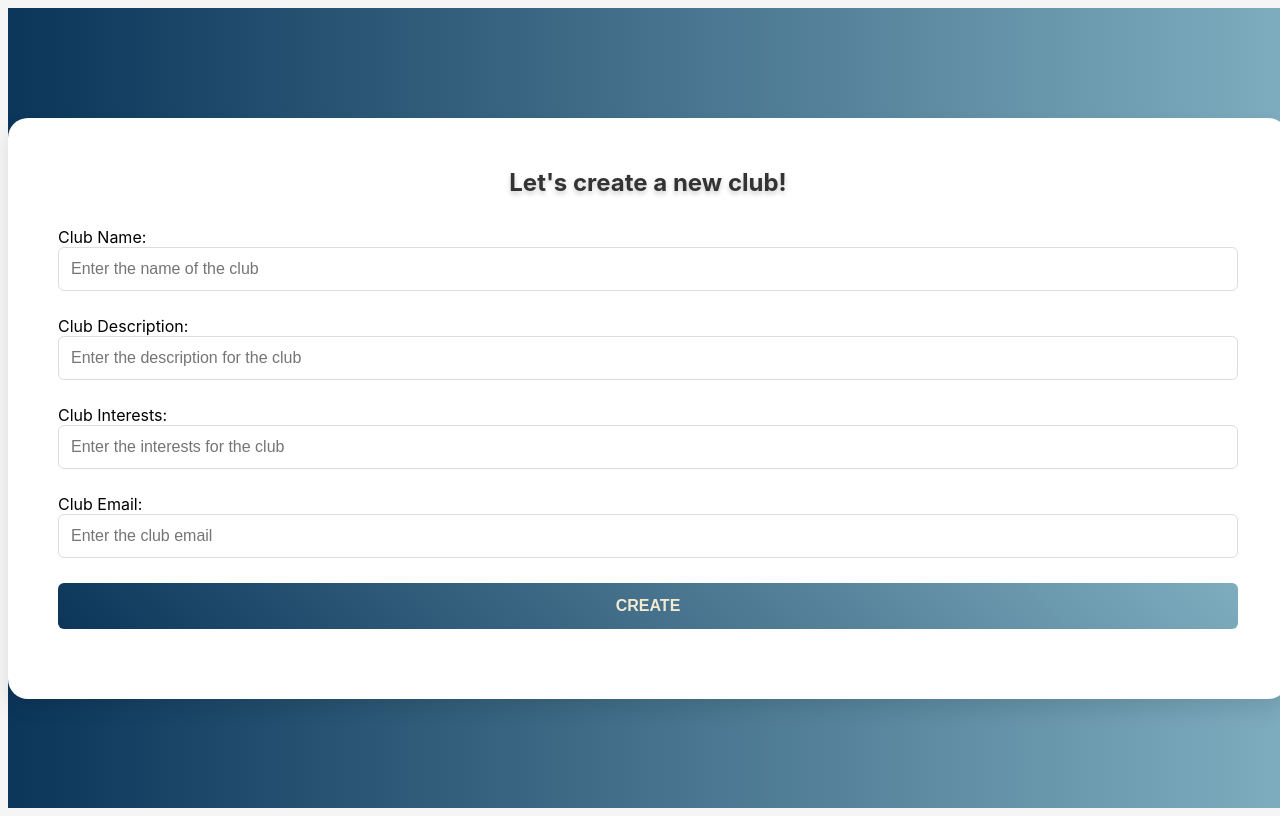
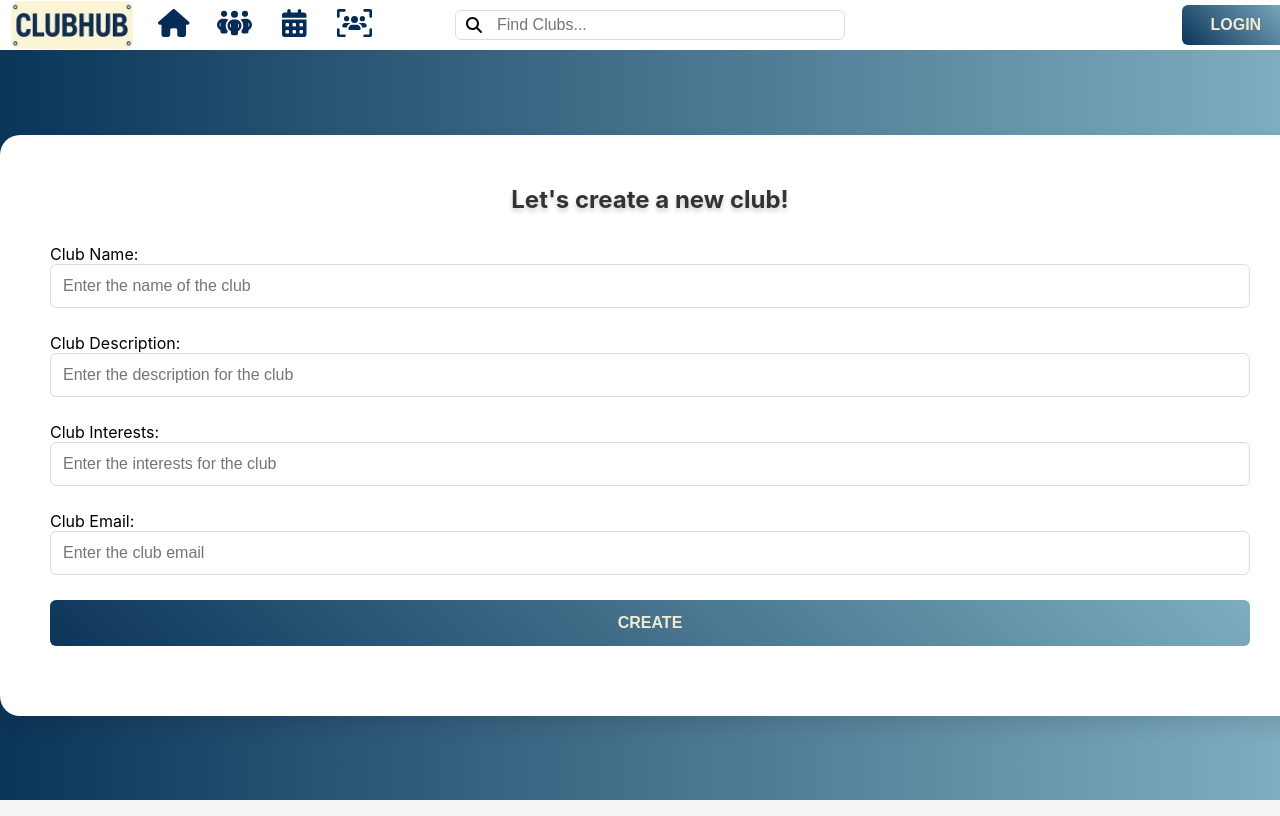
Before and after one commit to Om-Sevak/ClubHub, a React (Create React App) app in the folder client/: page /createClub in a window 1280 px wide. Built offline with nearby package versions, Linux system fonts and the light colour scheme; no server answers.

Commit message:
create-club-page header and bugfix

```diff
--- a/client/src/components/Header.css
+++ b/client/src/components/Header.css
@@ -3,7 +3,7 @@
   height: 50px;
   margin-top: 0;
   padding: 0;
-  justify-content: start;
+  justify-content: flex-start;
   /* optional; just for demo */
   background: white;
   z-index: 1;
--- a/client/src/components/SearchResultList.css
+++ b/client/src/components/SearchResultList.css
@@ -1,10 +1,21 @@
+.search-results-container {
+  width: 100%;
+  display: flex;
+  justify-content: center;
+  text-align: center;
+  overflow: hidden;
+}
+
+
 .search-results-list {
     width: 90%;
     display: inline-block;
     background-color: white;
-    box-shadow: 0px 0px 8px #ddd;
-    border-radius: 10px;
+    border-color: gray;
+    border: 1px;
+    border-style: groove;
     max-height: 300px;
     overflow-y: auto;
+    overflow-x: hidden;
     z-index: 1;
   }
--- a/client/src/components/SearchResultList.jsx
+++ b/client/src/components/SearchResultList.jsx
@@ -3,10 +3,12 @@ import { SearchResult } from "./SearchResult";
 
 export const SearchResultsList = ({ results }) => {
   return (
-    <div className="search-results-list">
-      {results.map((result, id) => {
-        return <SearchResult result={result} key={id} />;
-      })}
+    <div className="search-results-container">
+      <div className="search-results-list">
+        {results.map((result, id) => {
+          return <SearchResult result={result} key={id} />;
+        })}
+      </div>
     </div>
   );
 };
--- a/client/src/pages/createClubPage.css
+++ b/client/src/pages/createClubPage.css
@@ -4,11 +4,19 @@
   /* Existing styles */
   background-image: linear-gradient(to right, #0B3559, #7EADBF);
   background-size: cover;
-  height: 100vh; /* Set full viewport height */
-  width: 100vw; /* Set full viewport width */
-  display: flex; /* Allow content to be centered vertically */
-  justify-content: center;
-  align-items: center;
+  height: 100%; /* Set full viewport height */
+  width: 100%; /* Set full viewport width */
+  position: absolute;
+  top: 0px;
+  left: 0px;
+  display: grid; /* Allow content to be centered vertically */
+}
+
+.create-club-col {
+    display: flex;
+    justify-content: center;
+    align-items: flex-start;
+    height: 100%;
 }
 
   .create-club-container {
--- a/client/src/pages/createClubPage.js
+++ b/client/src/pages/createClubPage.js
@@ -3,6 +3,7 @@ import { useNavigate } from 'react-router-dom';
 
 import './createClubPage.css'; // Import CSS file for styling
 import clubApi from '../api/clubs';
+import Header from '../components/Header';
 
 
 const ClubCreatePage = () => {
@@ -32,6 +33,8 @@ const ClubCreatePage = () => {
 
     return (
         <div className="create-club-page">
+          <Header />
+          <div className="create-club-col">
             <div className="create-club-container">
               <h2>Let's create a new club!</h2>
               <form onSubmit={handleclubcreate}>
@@ -85,6 +88,7 @@ const ClubCreatePage = () => {
               {errorMessage && <p className="error-message">{errorMessage}</p>}
             </div>
           </div>
+        </div>
       );
 };
 
```
Lines whose indentation alone changed are shown as unchanged.
